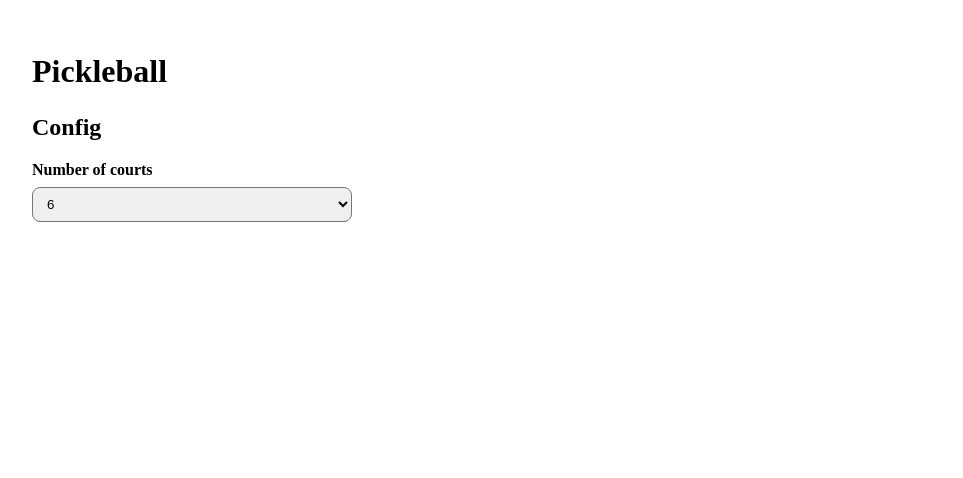
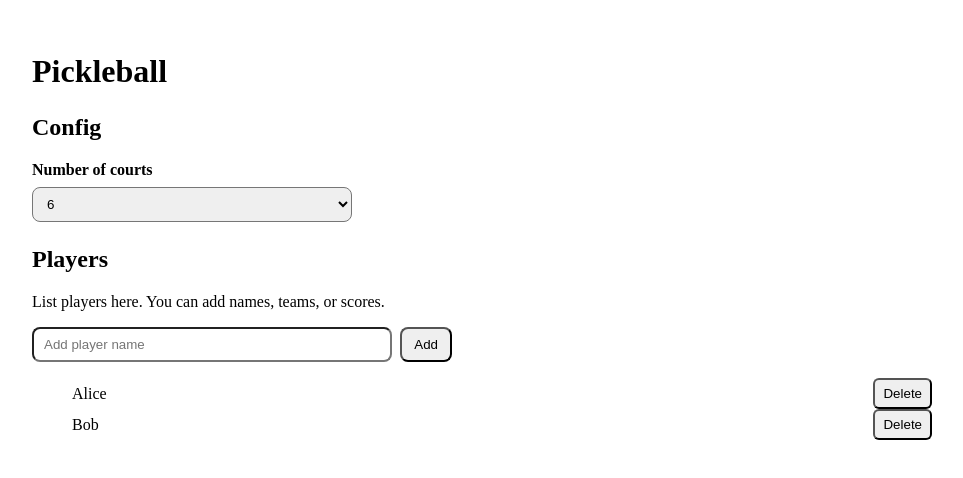
Before and after one commit to tomrw/tomrw.github.io, a Next.js app: page /pickleball in a window 1280 px wide. Shown: the top 478 px of the page, without its empty margins (158-1121 px from the left). Built offline with nearby package versions, Linux system fonts and the light colour scheme.

Commit message:
list players

```diff
--- a/src/app/pickleball/Client.tsx
+++ b/src/app/pickleball/Client.tsx
@@ -2,8 +2,21 @@
 
 import { useState } from "react";
 
+ type Player = { name: string; id: number };
+
+ const initialPlayers = [
+   { id: 1, name: "Alice" },
+   { id: 2, name: "Bob" },
+ ];
+
  export default function PickleballClient() {
    const [courts, setCourts] = useState<number>(6);
+   const [players, setPlayers] = useState<Player[]>(initialPlayers);
+   const [newName, setNewName] = useState<string>("");
+
+   function removePlayer(id: number) {
+     setPlayers((p) => p.filter((x) => x.id !== id));
+   }
 
    return (
      <main style={{ padding: 24, maxWidth: 900, margin: "0 auto" }}>
@@ -11,8 +24,17 @@ export default function PickleballClient() {
 
        <section style={{ marginTop: 24 }}>
          <h2>Config</h2>
-        <label style={{ display: "flex", flexDirection: "column", gap: 8, maxWidth: 320 }}>
-          <label htmlFor="number-of-courts" style={{ fontWeight: 600 }}>Number of courts</label>
+         <label
+           style={{
+             display: "flex",
+             flexDirection: "column",
+             gap: 8,
+             maxWidth: 320,
+           }}
+         >
+           <label htmlFor="number-of-courts" style={{ fontWeight: 600 }}>
+             Number of courts
+           </label>
            <select
              value={courts}
              onChange={(e) => setCourts(Number(e.target.value))}
@@ -27,6 +49,62 @@ export default function PickleballClient() {
            </select>
          </label>
        </section>
+
+       <section style={{ marginTop: 24 }}>
+         <h2>Players</h2>
+         <p>List players here. You can add names, teams, or scores.</p>
+
+         <form
+           onSubmit={(e) => {
+             e.preventDefault();
+             const name = newName.trim();
+             if (!name) return;
+             const nextId = players.length
+               ? Math.max(...players.map((p) => p.id)) + 1
+               : 1;
+             setPlayers((p) => [...p, { id: nextId, name }]);
+             setNewName("");
+           }}
+           style={{ display: "flex", gap: 8, marginBottom: 12, maxWidth: 420 }}
+         >
+           <input
+             value={newName}
+             onChange={(e) => setNewName(e.target.value)}
+             placeholder="Add player name"
+             aria-label="Player name"
+             style={{ flex: 1, padding: "8px 10px", borderRadius: 8 }}
+           />
+           <button
+             type="submit"
+             style={{ padding: "8px 12px", borderRadius: 8 }}
+           >
+             Add
+           </button>
+         </form>
+
+         <ul>
+           {players.length === 0 && <li>No players yet</li>}
+           {players.map((pl) => (
+             <li
+               key={pl.id}
+               style={{ display: "flex", gap: 8, alignItems: "center" }}
+             >
+               <span>{pl.name}</span>
+               <button
+                 onClick={() => removePlayer(pl.id)}
+                 style={{
+                   marginLeft: "auto",
+                   padding: "6px 8px",
+                   borderRadius: 6,
+                 }}
+                 aria-label={`Delete ${pl.name}`}
+               >
+                 Delete
+               </button>
+             </li>
+           ))}
+         </ul>
+       </section>
      </main>
    );
  }
--- a/src/app/pickleball/page.tsx
+++ b/src/app/pickleball/page.tsx
@@ -7,5 +7,7 @@ export const metadata: Metadata = {
 };
 
 export default function PickleballPage() {
+
+
   return <PickleballClient />;
 }
```
Lines whose indentation alone changed are shown as unchanged.
